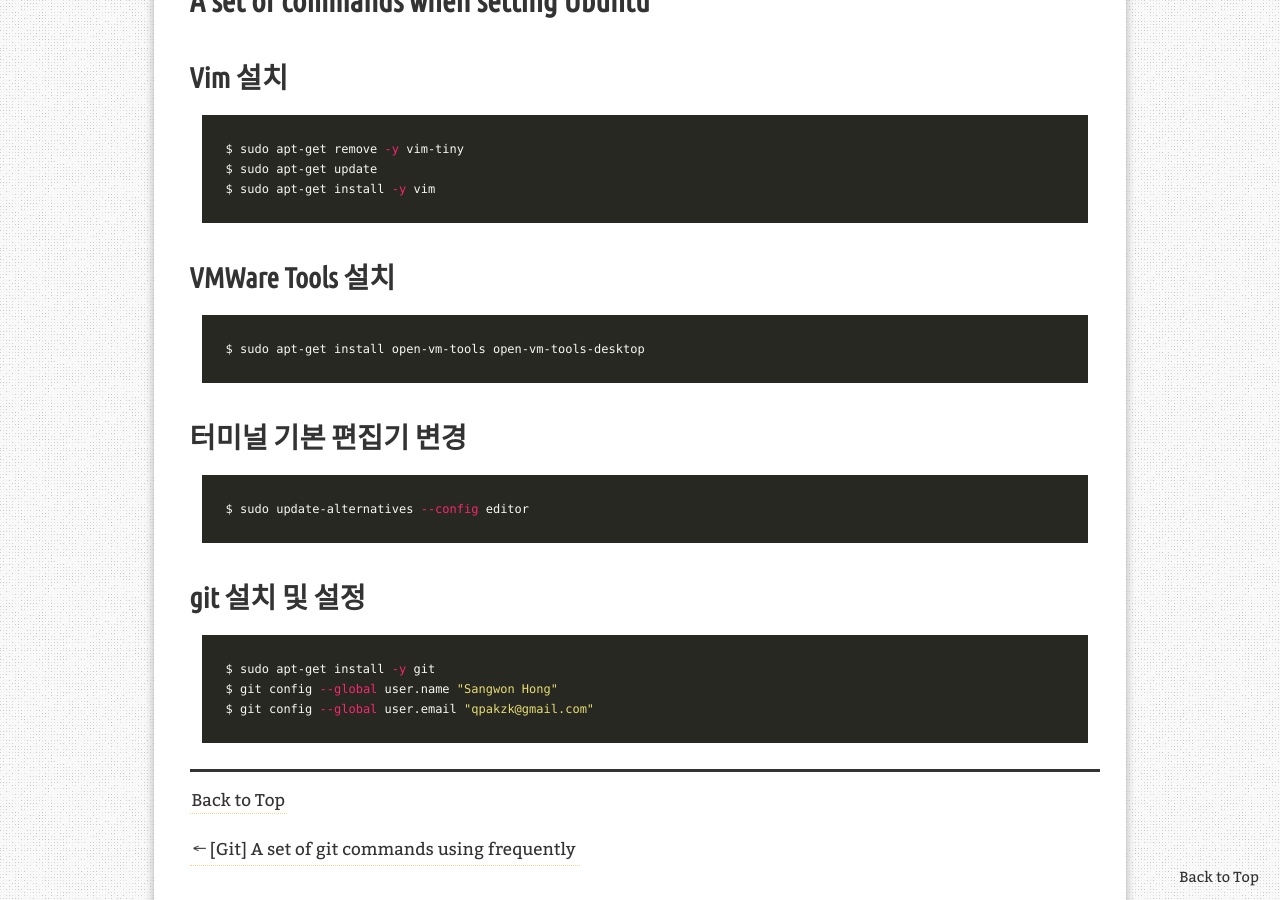
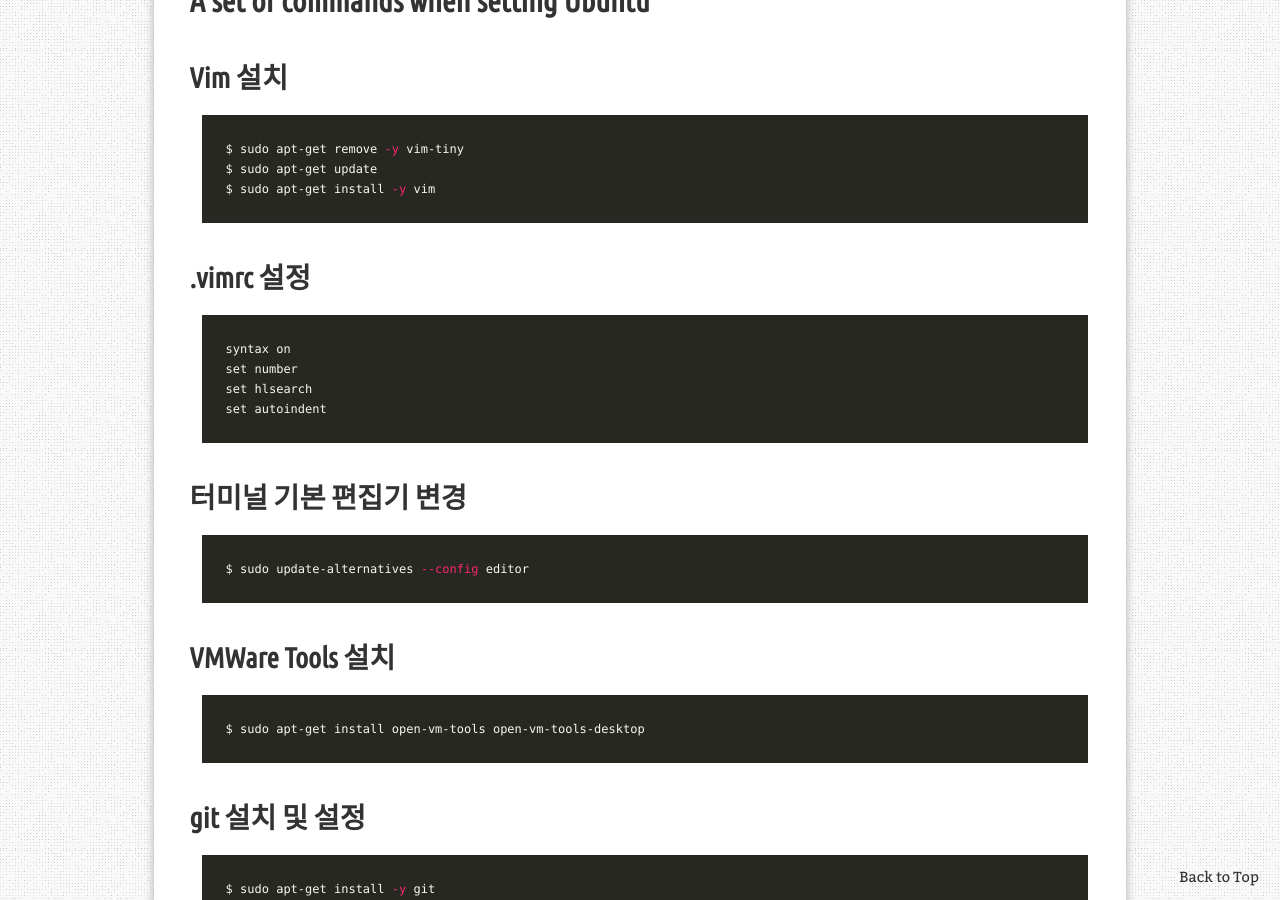
Before and after one commit to qpakzk/qpakzk.github.io, a Jekyll site: the page built from _posts/2018-08-28-[Ubuntu] A set of commands when setting Ubuntu.md, in a window 1280 px wide and 900 px high, scrolled down 350 px. Built offline with Jekyll 4.4.1, drawn with Linux system fonts in a browser that asks for light colours; nearby versions of some CDN libraries; comment, search, counter and statistics services are not loaded.

Commit message:
posts: add vim setting and switch location

````diff
--- a/_posts/2018-08-28-[Ubuntu] A set of commands when setting Ubuntu.md
+++ b/_posts/2018-08-28-[Ubuntu] A set of commands when setting Ubuntu.md
@@ -17,16 +17,25 @@ $ sudo apt-get update
 $ sudo apt-get install -y vim
 ```
 
-## VMWare Tools 설치
+## .vimrc 설정
 
 ```sh
-$ sudo apt-get install open-vm-tools open-vm-tools-desktop
+syntax on
+set number
+set hlsearch
+set autoindent
 ```
 
 ## 터미널 기본 편집기 변경
 
 ```sh
 $ sudo update-alternatives --config editor
+```
+
+## VMWare Tools 설치
+
+```sh
+$ sudo apt-get install open-vm-tools open-vm-tools-desktop
 ```
 
 ## git 설치 및 설정
````
